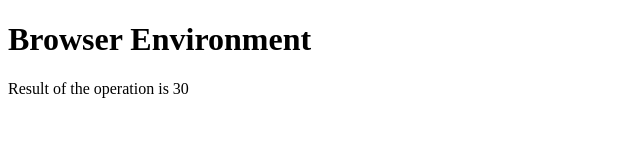
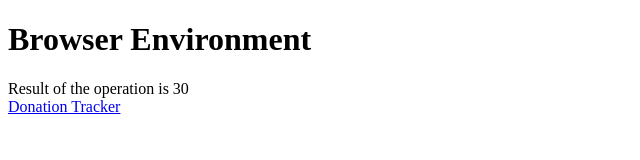
Before and after one commit to zMontreuilRRC/fe_265281_module_07_demo, a website: page index.html in a window 1280 px wide. Shown: the whole page, without its empty margins (0-640 px from the left). Drawn offline with Linux system fonts and the light colour scheme.

Commit message:
Add link to donation tracker

```diff
--- a/index.html
+++ b/index.html
@@ -8,6 +8,8 @@
 <body>
     <h1>Browser Environment</h1>
     <div id="result"></div>
+
+    <a href="pages/donation-tracker.js">Donation Tracker</a>
     <script src="./script.js"></script>
 </body>
 </html>
```
